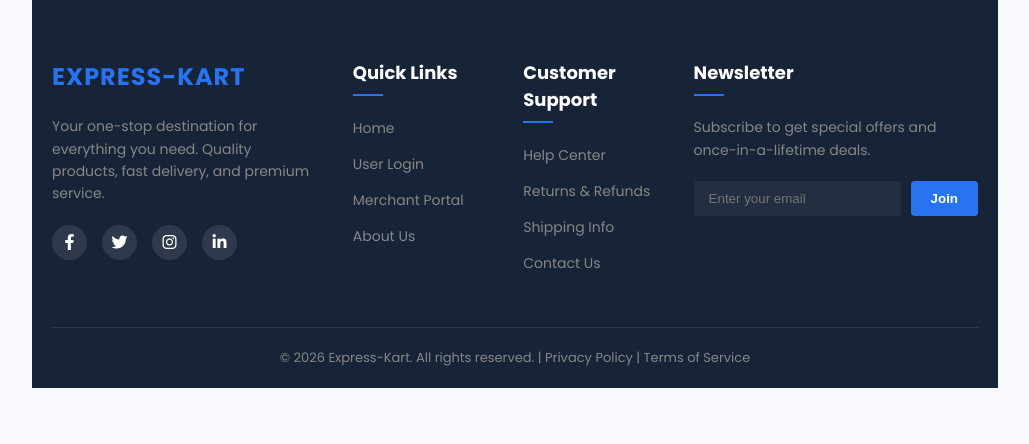
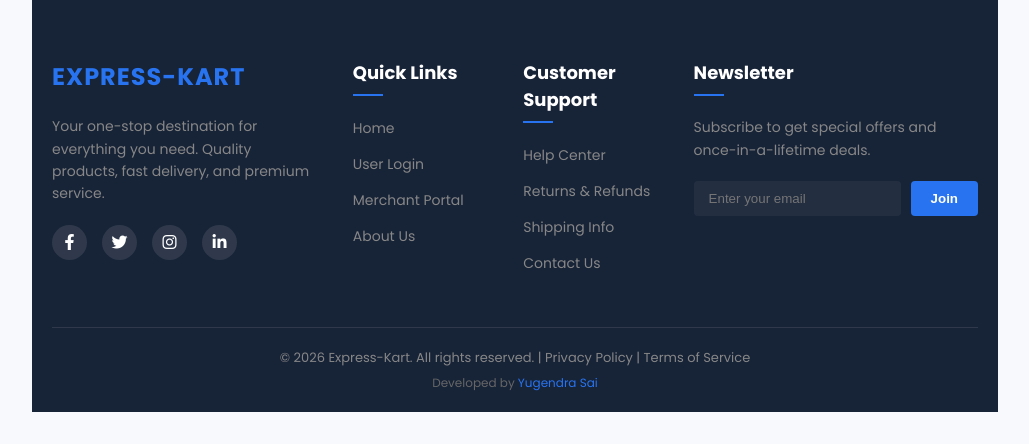
Before and after one commit to yugendrasai-ui/E-commers, a Flask app: page /super-admin/dashboard in a window 1280 px wide. Shown: the part 1075-1519 px from the top of the page, without its empty margins (250-1279 px from the left). Before the commit the page ends 1463 px from the top, so only its background shows below. Run offline with Flask 3, Linux system fonts and the light colour scheme; a user stored in the database is signed in; data comes from the database, SQL or seed files in the repository; data that the repository does not hold is empty.

Commit message:
Footer: add developer credit, Contact Us mailto link, and social media links

```diff
--- a/templates/footer.html
+++ b/templates/footer.html
@@ -6,12 +6,15 @@
                 <p>Your one-stop destination for everything you need. Quality products, fast delivery, and premium
                     service.</p>
                 <div class="social-links">
-                    <a href="#"><i class="fab fa-facebook-f"></i></a>
-                    <a href="#"><i class="fab fa-twitter"></i></a>
-                    <a href="#"><i class="fab fa-instagram"></i></a>
-                    <a href="#"><i class="fab fa-linkedin-in"></i></a>
+                    <a href="https://www.facebook.com/profile.php?id=61550875961221"><i
+                            class="fab fa-facebook-f"></i></a>
+                    <a href="https://x.com/yugendra_sai"><i class="fab fa-twitter"></i></a>
+                    <a href="https://www.instagram.com/iam_yugendrasai/?hl=en"><i class="fab fa-instagram"></i></a>
+                    <a href="https://www.linkedin.com/in/ugendra-sai-ulisetti-671545267/"><i
+                            class="fab fa-linkedin-in"></i></a>
                 </div>
             </div>
+
 
             <div class="footer-section">
                 <h4>Quick Links</h4>
@@ -29,7 +32,7 @@
                     <li><a href="#">Help Center</a></li>
                     <li><a href="#">Returns & Refunds</a></li>
                     <li><a href="#">Shipping Info</a></li>
-                    <li><a href="#">Contact Us</a></li>
+                    <li><a href="mailto:yugendrasai797@gmail.com">Contact Us</a></li>
                 </ul>
             </div>
 
@@ -46,6 +49,10 @@
         <div class="footer-bottom">
             <p>&copy; 2026 Express-Kart. All rights reserved. | <a href="#">Privacy Policy</a> | <a href="#">Terms of
                     Service</a></p>
+            <p style="margin-top: 6px; font-size: 12px; color: #666;">
+                Developed by <a href="mailto:yugendrasai797@gmail.com"
+                    style="color: #2874f0; text-decoration: none;">Yugendra Sai</a>
+            </p>
         </div>
     </div>
 </footer>
```
